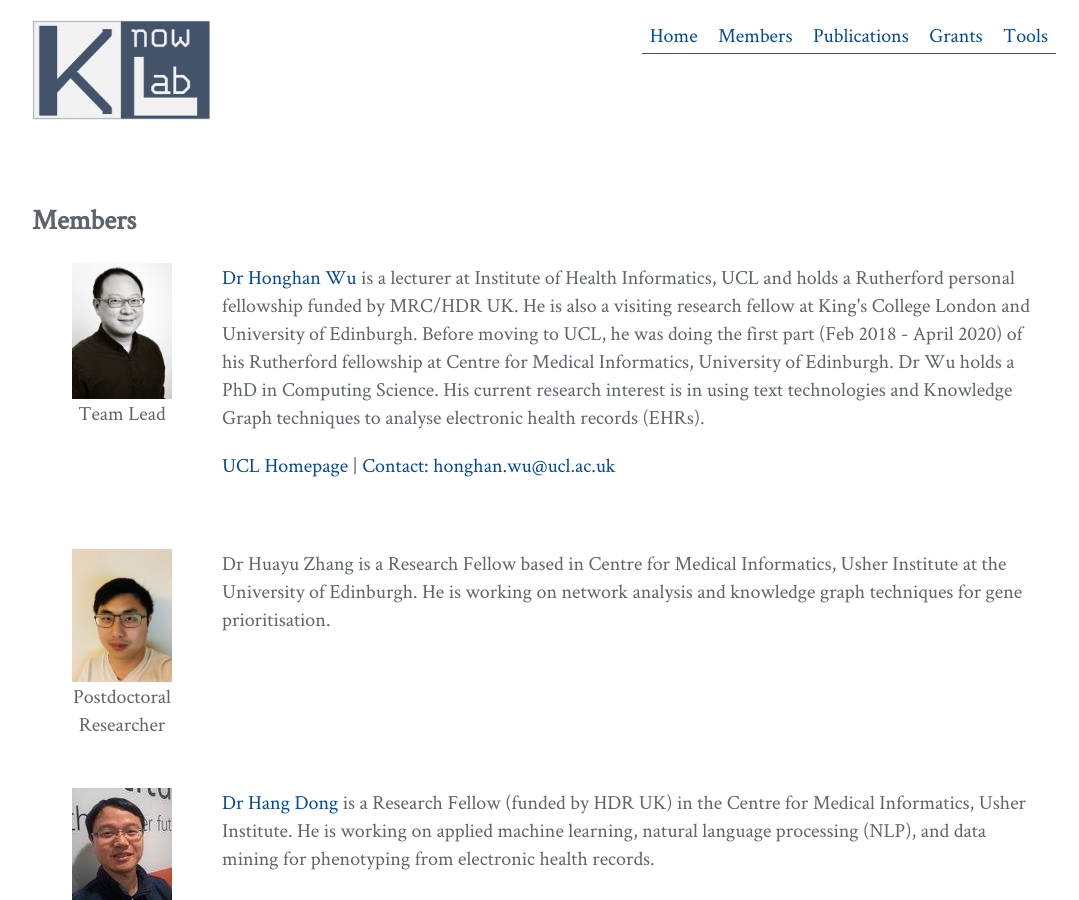
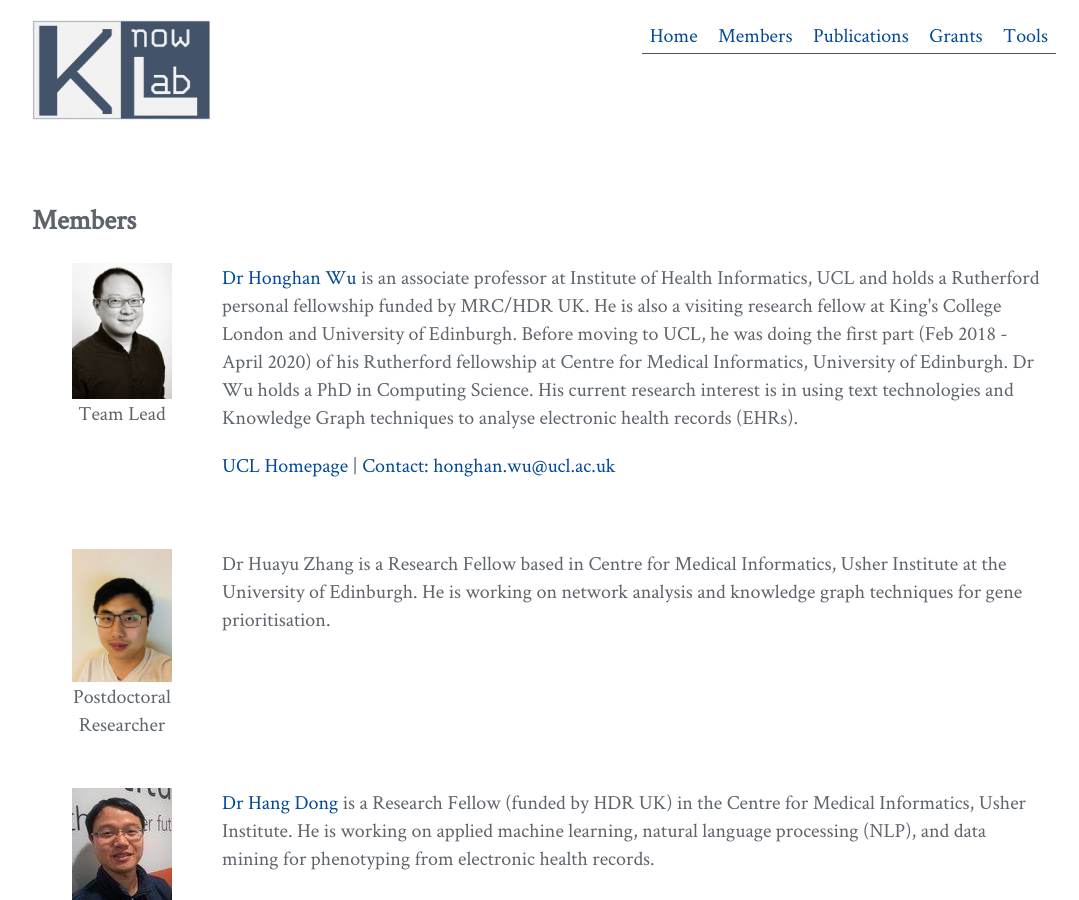
Before and after one commit to knowlab/knowlab.github.io, a Jekyll site: the page built from members.md, in a window 1280 px wide and 900 px high. Shown: the whole window, without its empty margins (96-1175 px from the left). Built offline with Jekyll 4.4.1, drawn with Linux system fonts in a browser that asks for light colours.

Commit message:
Update members.md

```diff
--- a/members.md
+++ b/members.md
@@ -9,7 +9,7 @@ permalink: /group-members/
     Team Lead
     </div>
     <div class="info">
-    <a id="hw">Dr Honghan Wu</a> is a lecturer at Institute of Health Informatics, UCL and holds a Rutherford personal fellowship funded by MRC/HDR UK. He is also a visiting research fellow at King's College London and University of Edinburgh. Before moving to UCL, he was doing the first part (Feb 2018 - April 2020) of his Rutherford fellowship at Centre for Medical Informatics, University of Edinburgh. Dr Wu holds a PhD in Computing Science. His current research interest is in using text technologies and Knowledge Graph techniques to analyse electronic health records (EHRs).
+    <a id="hw">Dr Honghan Wu</a> is an associate professor at Institute of Health Informatics, UCL and holds a Rutherford personal fellowship funded by MRC/HDR UK. He is also a visiting research fellow at King's College London and University of Edinburgh. Before moving to UCL, he was doing the first part (Feb 2018 - April 2020) of his Rutherford fellowship at Centre for Medical Informatics, University of Edinburgh. Dr Wu holds a PhD in Computing Science. His current research interest is in using text technologies and Knowledge Graph techniques to analyse electronic health records (EHRs).
 <p/>
 <a href="https://iris.ucl.ac.uk/iris/browse/profile?upi=HWWUX46">UCL Homepage</a> |
 <a href="mailto:honghan.wu@ucl.ac.uk">Contact: honghan.wu@ucl.ac.uk</a>
```
